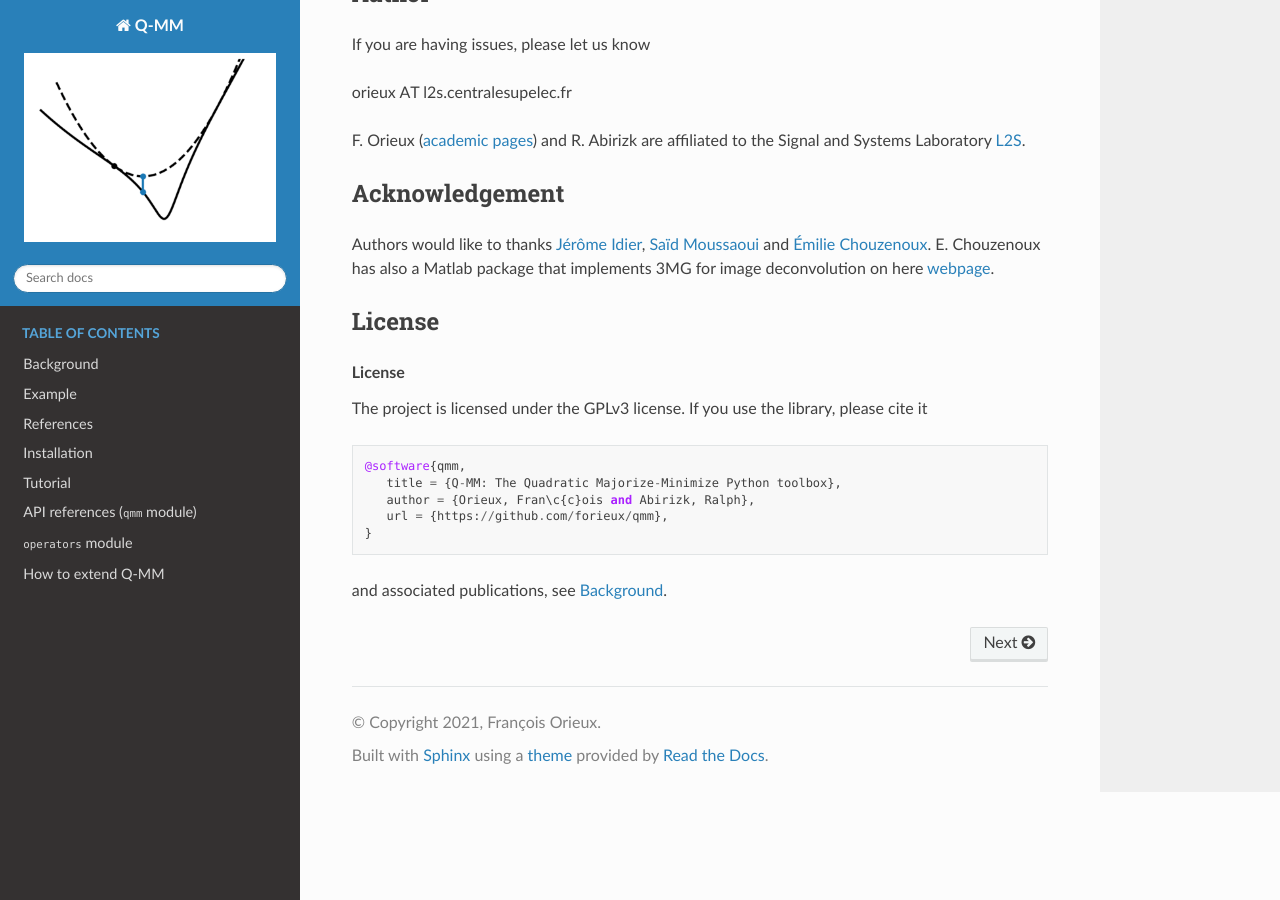
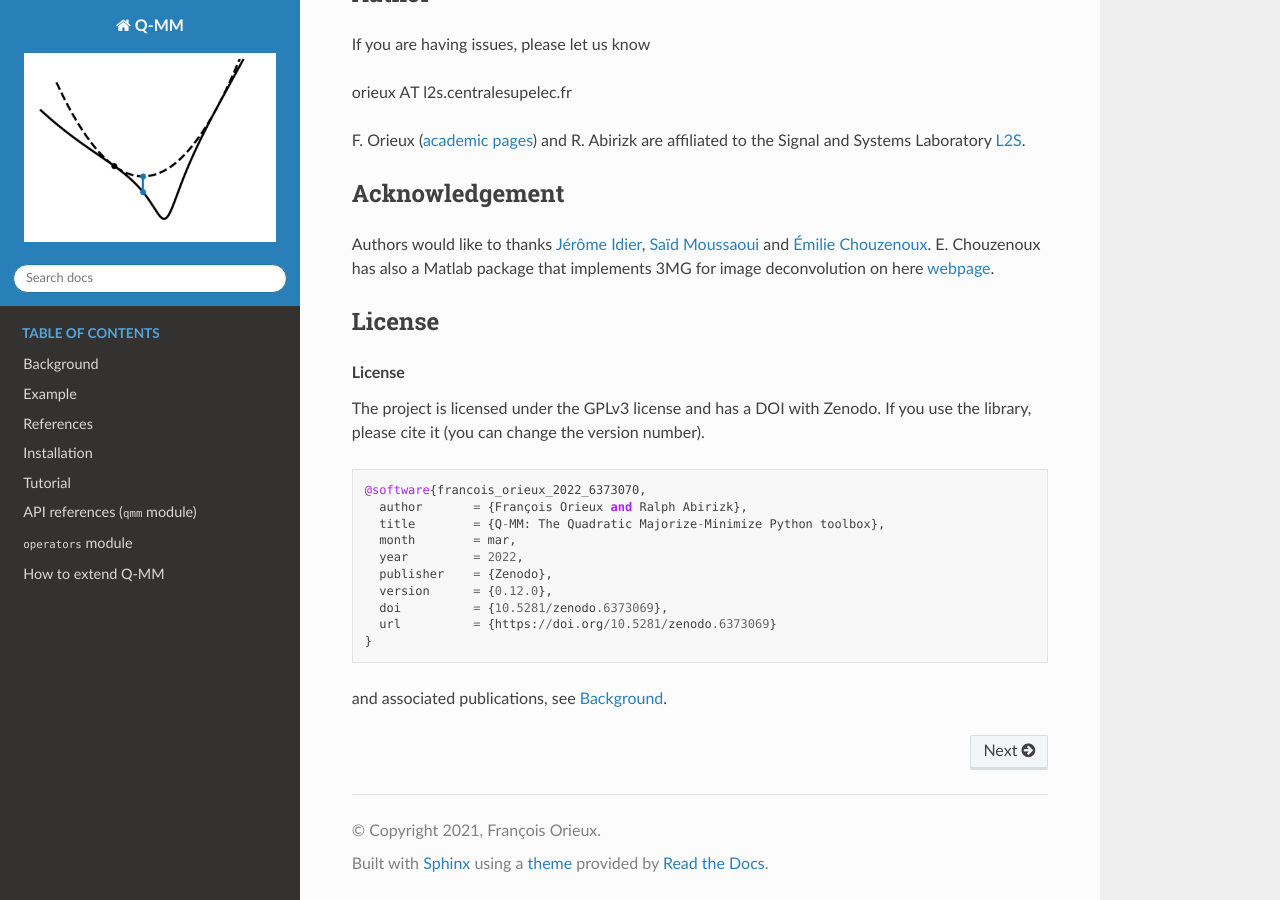
Before and after one commit to forieux/qmm, a Sphinx documentation site: the page built from docs/index.rst, in a window 1280 px wide and 900 px high, scrolled down 854 px. Built offline with Sphinx 7.4.7 and the Read the Docs theme 2.0.0, drawn with Linux system fonts in a browser that asks for light colours.

Commit message:
Update readme and docs.

```diff
--- a/docs/index.rst
+++ b/docs/index.rst
@@ -64,15 +64,20 @@ License
 
 .. rubric:: License
 
-The project is licensed under the GPLv3 license. If you use the library, please
-cite it
+The project is licensed under the GPLv3 license and has a DOI with Zenodo. If
+you use the library, please cite it (you can change the version number).
 
 ::
 
-    @software{qmm,
-       title = {Q-MM: The Quadratic Majorize-Minimize Python toolbox},
-       author = {Orieux, Fran\c{c}ois and Abirizk, Ralph},
-       url = {https://github.com/forieux/qmm},
+    @software{francois_orieux_2022_6373070,
+      author       = {François Orieux and Ralph Abirizk},
+      title        = {Q-MM: The Quadratic Majorize-Minimize Python toolbox},
+      month        = mar,
+      year         = 2022,
+      publisher    = {Zenodo},
+      version      = {0.12.0},
+      doi          = {10.5281/zenodo.6373069},
+      url          = {https://doi.org/10.5281/zenodo.6373069}
     }
 
 and associated publications, see :doc:`Background <background>`.
```
Also changed, not shown: README.md (+1 -1 lines).
